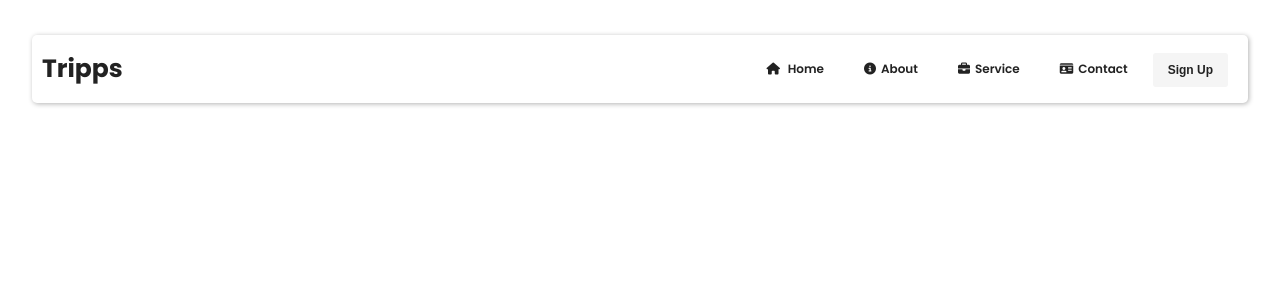
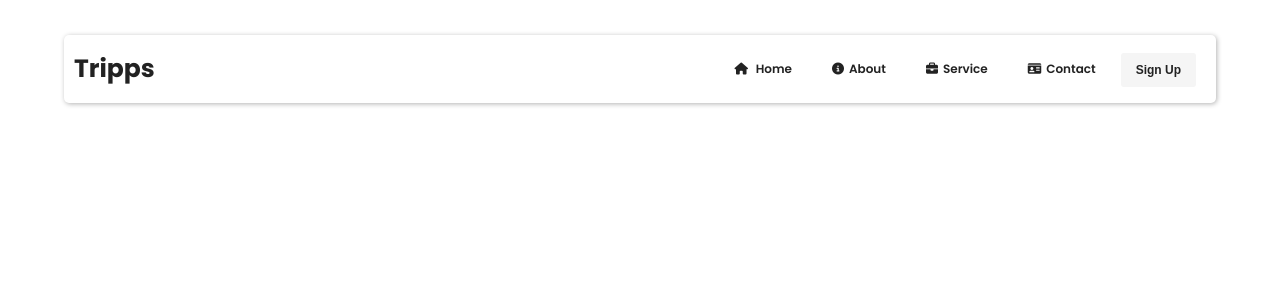
Before and after one commit to Jo-shua09/Travel-Website, a React (Vite) app: page /home in a window 1280 px wide. Shown: the top 300 px of the page. Built offline with nearby package versions, Linux system fonts and the light colour scheme.

Commit message:
commit 5

```diff
--- a/src/Components/Navbar.css
+++ b/src/Components/Navbar.css
@@ -2,7 +2,7 @@
   box-shadow: 1px 1px 5px rgb(0, 0, 0, 0.3);
   margin: 0 auto;
   border-radius: 0.5rem;
-  width: 95%;
+  width: 90%;
   position: fixed;
   top: 3.5rem;
   right: 0;
@@ -67,7 +67,7 @@
   box-shadow: 1px 1px 5px rgb(0, 0, 0, 0.3);
   margin: 0 auto;
   border-radius: 0.5rem;
-  width: 95%;
+  width: 90%;
   position: fixed;
   top: 14%;
   right: 0;
```
